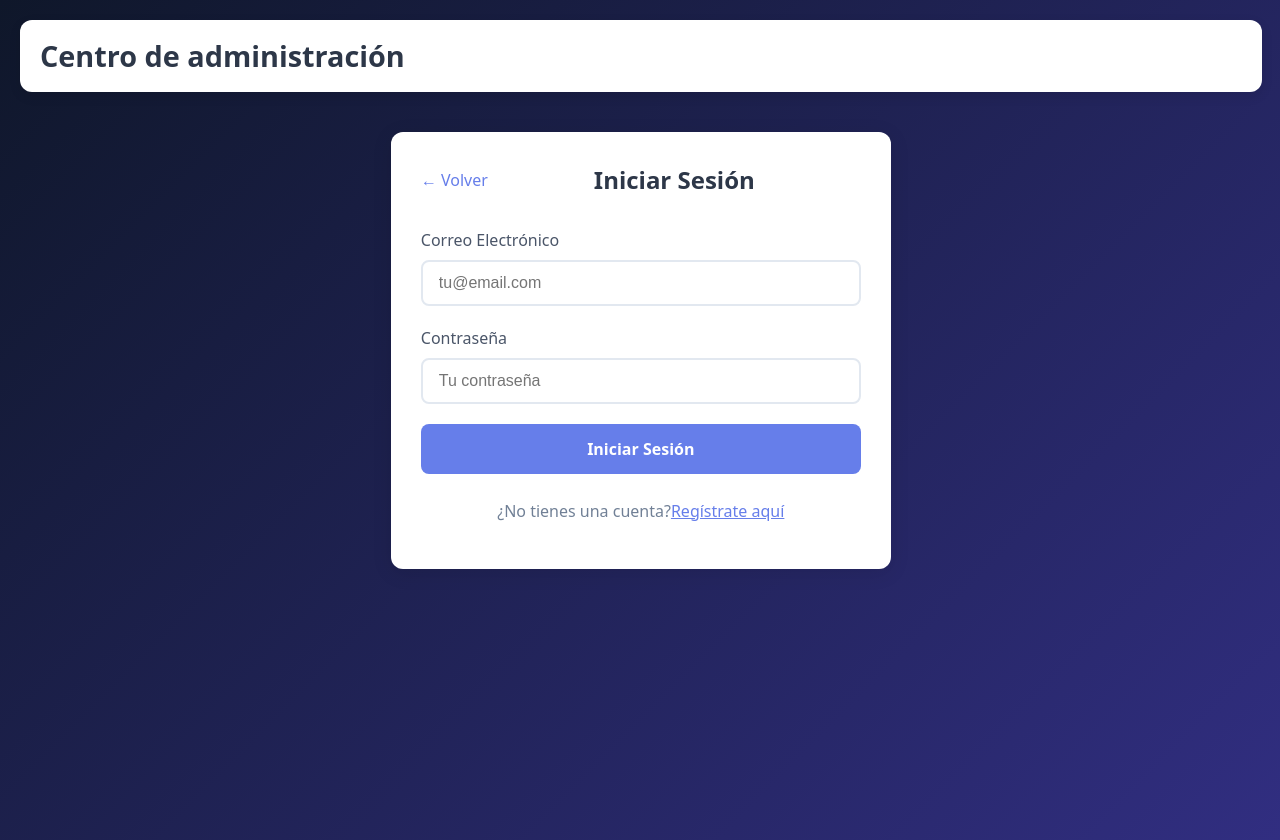
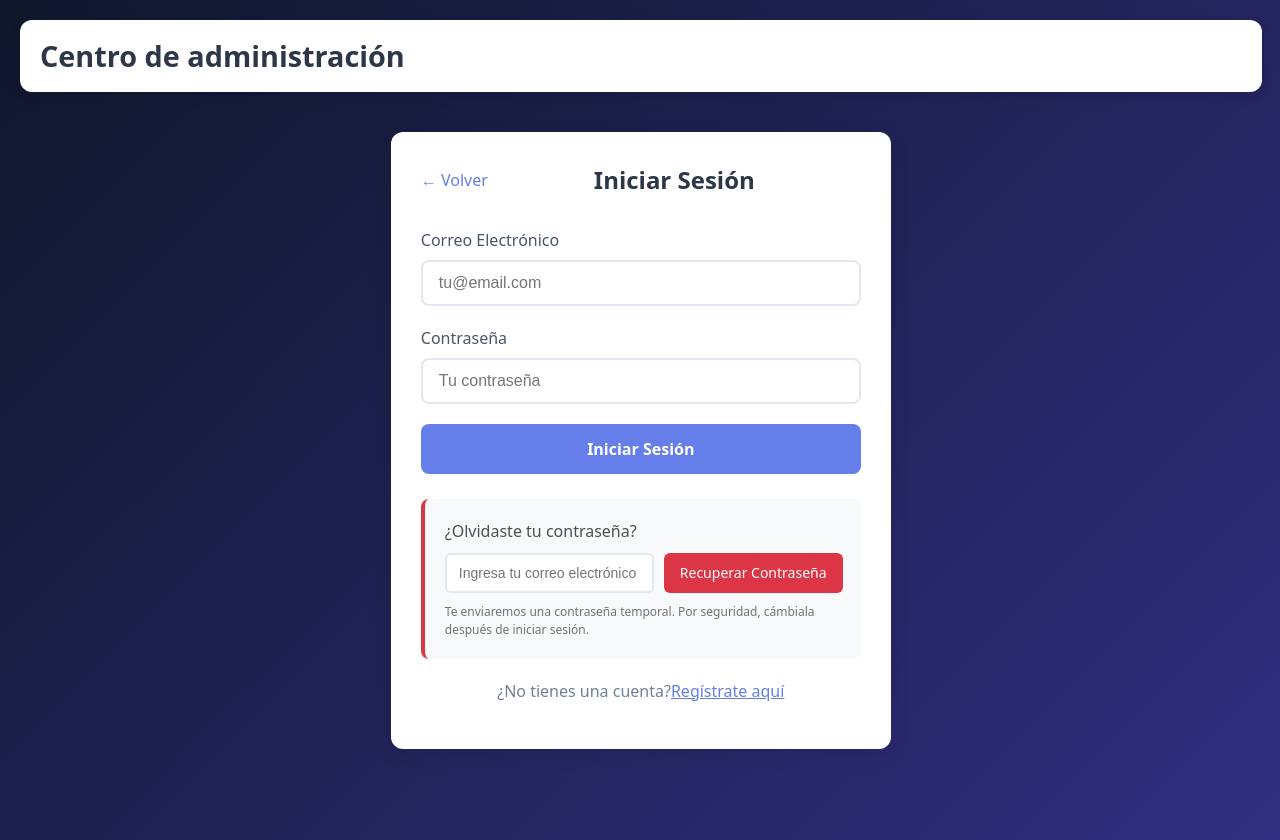
Before and after one commit to CarlosGonzalez20/pruebaT1F, a React (Vite) app in the folder drogueria-asiel/: page /usuario in a window 1280 px wide. Built offline with nearby package versions, Linux system fonts and the light colour scheme; no server answers.

Commit message:
agregando funcionalidad para recuperar contraseña

```diff
--- a/drogueria-asiel/src/components/Usuarios/loginForm/LoginForm.css
+++ b/drogueria-asiel/src/components/Usuarios/loginForm/LoginForm.css
@@ -90,6 +90,61 @@
   padding: 0;
 }
 
+/* Sección de recuperación de contraseña */
+.recovery-section {
+  background-color: #f8f9fa;
+  border-radius: 8px;
+  padding: 20px;
+  margin: 20px 0;
+  border-left: 4px solid #dc3545;
+}
+
+.recovery-section p {
+  margin: 0 0 10px 0;
+  color: #495057;
+  font-weight: 500;
+}
+
+.recovery-input {
+  display: flex;
+  gap: 10px;
+  margin-bottom: 10px;
+}
+
+.recovery-input input {
+  flex: 1;
+  padding: 10px 12px;
+  border: 2px solid #e2e8f0;
+  border-radius: 6px;
+  font-size: 14px;
+}
+
+.recovery-btn {
+  background-color: #dc3545;
+  color: white;
+  border: none;
+  padding: 10px 16px;
+  border-radius: 6px;
+  cursor: pointer;
+  font-size: 14px;
+  white-space: nowrap;
+}
+
+.recovery-btn:hover:not(:disabled) {
+  background-color: #c82333;
+}
+
+.recovery-btn:disabled {
+  background-color: #6c757d;
+  cursor: not-allowed;
+}
+
+.recovery-note {
+  color: #6c757d;
+  font-size: 12px;
+  display: block;
+}
+
 @media (max-width: 768px) {
   .login-form-container {
     padding: 20px;
--- a/drogueria-asiel/src/components/Usuarios/loginForm/LoginForm.jsx
+++ b/drogueria-asiel/src/components/Usuarios/loginForm/LoginForm.jsx
@@ -1,51 +1,100 @@
 import React, { useState } from 'react';
 import './LoginForm.css';
+import useNotification from '../../../Hooks/useNotification/useNotification';
 
-const LoginForm = ({ onBack, onLoginSuccess, onRegisterClick, apiBaseUrl, setApiResponse }) => {
-  const [formData, setFormData] = useState({
-    email: '',
-    password: ''
-  });
-  const [isLoading, setIsLoading] = useState(false); // Estado local
+const LoginForm = ({ onLoginSuccess, onRegisterClick, apiBaseUrl }) => {
+  const [formData, setFormData] = useState({ email: '', password: '' });
+  const [isLoading, setIsLoading] = useState(false);
+  const [isRecovering, setIsRecovering] = useState(false);
+  const [recoveryEmail, setRecoveryEmail] = useState('');
+  const { addNotification } = useNotification();
 
   const handleInputChange = (e) => {
     const { name, value } = e.target;
-    setFormData(prev => ({
-      ...prev,
-      [name]: value
-    }));
+    setFormData(prev => ({ ...prev, [name]: value }));
   };
 
   const handleSubmit = async (e) => {
     e.preventDefault();
-    setIsLoading(true); // Usar estado local
+    setIsLoading(true);
 
     try {
       const response = await fetch(`${apiBaseUrl}/login`, {
         method: 'POST',
-        headers: {
-          'Content-Type': 'application/json'
-        },
+        headers: { 'Content-Type': 'application/json' },
         body: JSON.stringify(formData)
       });
 
       const data = await response.json();
-      setApiResponse(data);
 
       if (data.success) {
+        addNotification({
+          type: 'success',
+          message: data.message || 'Sesión iniciada correctamente'
+        });
         onLoginSuccess(data.data.token, data.data.usuario);
+      } else {
+        addNotification({
+          type: 'error',
+          message: data.message || 'Credenciales incorrectas'
+        });
       }
     } catch (error) {
-      setApiResponse({ error: error.message });
+      addNotification({
+        type: 'error',
+        message: 'Error de conexión con el servidor'
+      });
     } finally {
-      setIsLoading(false); // Usar estado local
+      setIsLoading(false);
+    }
+  };
+
+  const handleRecoverPassword = async () => {
+    if (!recoveryEmail) {
+      addNotification({
+        type: 'error',
+        message: 'Por favor ingresa tu correo electrónico'
+      });
+      return;
+    }
+
+    setIsRecovering(true);
+
+    try {
+      const response = await fetch(`${apiBaseUrl}/recuperar-password`, {
+        method: 'POST',
+        headers: { 'Content-Type': 'application/json' },
+        body: JSON.stringify({ email: recoveryEmail })
+      });
+
+      const data = await response.json();
+
+      if (data.success) {
+        addNotification({
+          type: 'success',
+          message: data.message || 'Se ha enviado una nueva contraseña a tu correo'
+        });
+        setRecoveryEmail('');
+      } else {
+        addNotification({
+          type: 'error',
+          message: data.message || 'Error al recuperar la contraseña'
+        });
+      }
+    } catch (error) {
+      addNotification({
+        type: 'error',
+        message: 'Error de conexión con el servidor'
+      });
+    } finally {
+      setIsRecovering(false);
     }
   };
 
   return (
     <div className="login-form-container">
       <div className="form-header">
-        <button onClick={onBack} className="back-btn">← Volver</button>
+        <button onClick={() => window.history.back()} className="back-btn">← Volver</button>
         <h2>Iniciar Sesión</h2>
       </div>
 
@@ -60,7 +109,6 @@ const LoginForm = ({ onBack, onLoginSuccess, onRegisterClick, apiBaseUrl, setApi
             onChange={handleInputChange}
             required
             placeholder="tu@email.com"
-            autoComplete="email"
             disabled={isLoading}
           />
         </div>
@@ -75,27 +123,42 @@ const LoginForm = ({ onBack, onLoginSuccess, onRegisterClick, apiBaseUrl, setApi
             onChange={handleInputChange}
             required
             placeholder="Tu contraseña"
-            autoComplete="current-password"
             disabled={isLoading}
           />
         </div>
 
-        <button
-          type="submit"
-          className="submit-btn"
-          disabled={isLoading}
-        >
+        <button type="submit" className="submit-btn" disabled={isLoading}>
           {isLoading ? 'Iniciando sesión...' : 'Iniciar Sesión'}
         </button>
       </form>
 
+      {/* Sección de recuperación de contraseña */}
+      <div className="recovery-section">
+        <p>¿Olvidaste tu contraseña?</p>
+        <div className="recovery-input">
+          <input
+            type="email"
+            placeholder="Ingresa tu correo electrónico"
+            value={recoveryEmail}
+            onChange={(e) => setRecoveryEmail(e.target.value)}
+            disabled={isRecovering}
+          />
+          <button
+            onClick={handleRecoverPassword}
+            className="recovery-btn"
+            disabled={isRecovering}
+          >
+            {isRecovering ? 'Enviando...' : 'Recuperar Contraseña'}
+          </button>
+        </div>
+        <small className="recovery-note">
+          Te enviaremos una contraseña temporal. Por seguridad, cámbiala después de iniciar sesión.
+        </small>
+      </div>
+
       <div className="auth-footer">
         <p>¿No tienes una cuenta?
-          <button
-            onClick={onRegisterClick}
-            className="link-btn"
-            disabled={isLoading}
-          >
+          <button onClick={onRegisterClick} className="link-btn">
             Regístrate aquí
           </button>
         </p>
```
